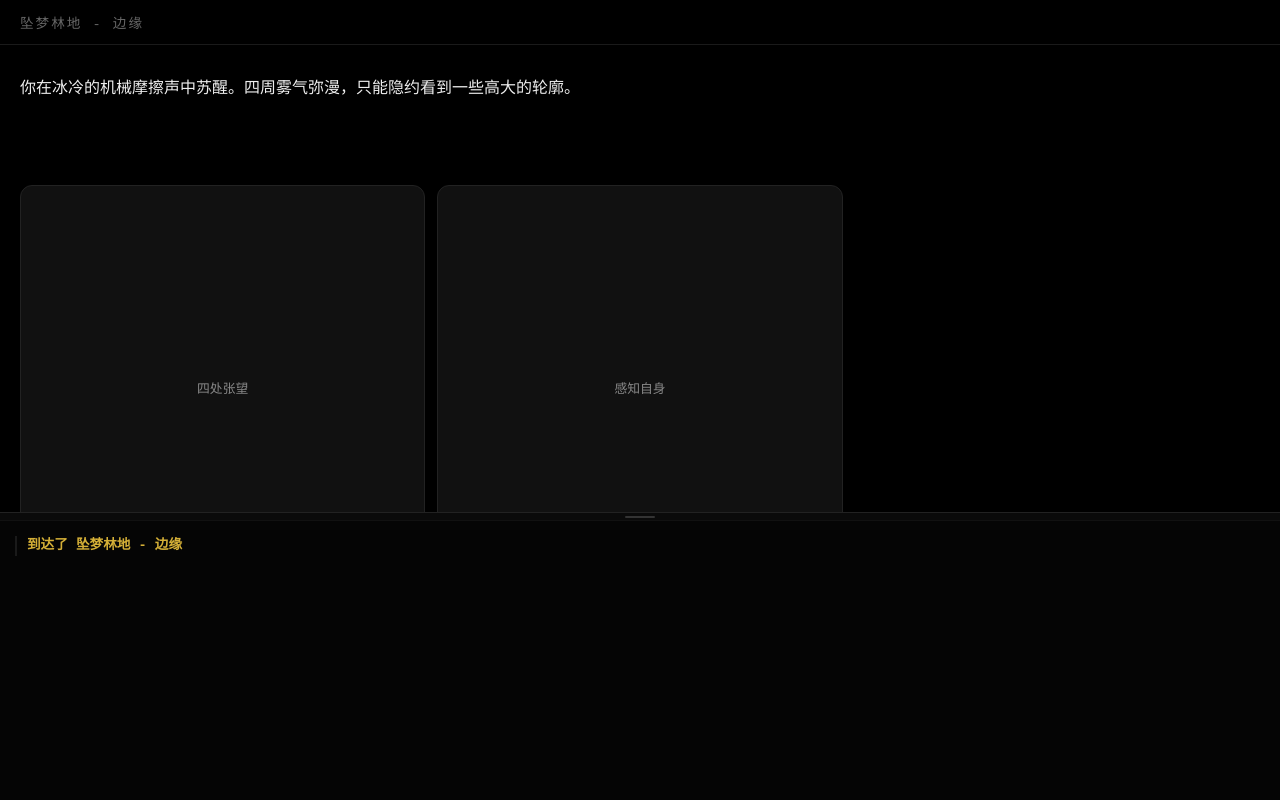
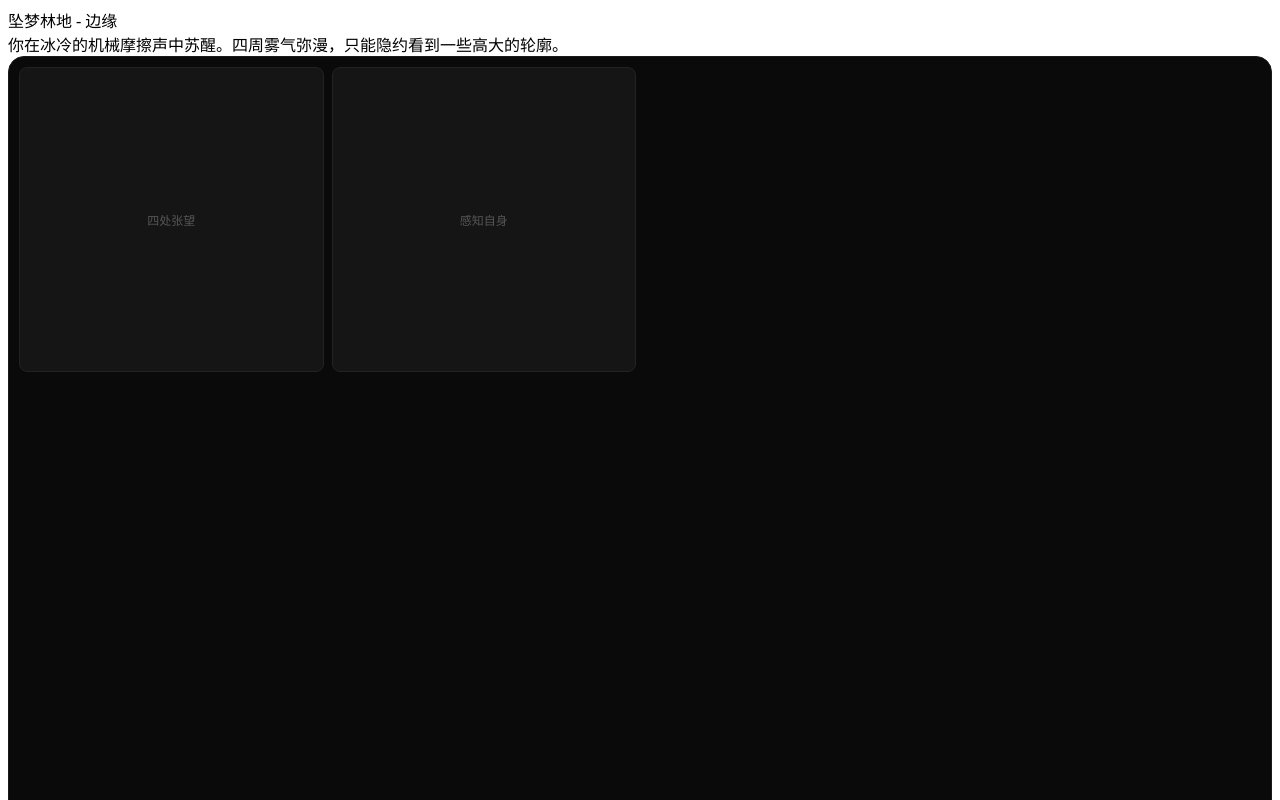
Before and after one commit to Motokano/SextingReborn, a plain HTML site: page index.html in a window 1280 px wide. Shown: the top 800 px of the page. Drawn offline with Linux system fonts and the light colour scheme.

Commit message:
Update style.css

```diff
--- a/style.css
+++ b/style.css
@@ -1,42 +1,33 @@
-* { margin: 0; padding: 0; box-sizing: border-box; -webkit-tap-highlight-color: transparent; }
-body { background: #000; color: #ccc; font-family: "PingFang SC", "Microsoft YaHei", monospace; height: 100vh; overflow: hidden; }
-
-#game-app { display: flex; flex-direction: column; height: 100vh; }
-
-#status-bar { height: 45px; border-bottom: 1px solid #1a1a1a; display: flex; align-items: center; padding: 0 20px; font-size: 0.85rem; color: #666; letter-spacing: 2px; }
-
-/* 交互区 */
-#interaction-stage { flex: 1; display: flex; flex-direction: column; padding: 30px 20px; overflow-y: auto; }
-
-#scene-desc { min-height: 80px; margin-bottom: 30px; line-height: 1.8; font-size: 1rem; color: #eee; transition: all 0.5s; }
-
-/* 砖块布局 */
-.action-grid { display: grid; grid-template-columns: repeat(3, 1fr); gap: 12px; }
+/* 修改 grid 布局为严格的 4x4 */
+.action-grid {
+    display: grid;
+    grid-template-columns: repeat(4, 1fr); /* 4列 */
+    grid-template-rows: repeat(4, 1fr);    /* 4行 */
+    gap: 8px; /* 间距更紧凑 */
+    padding: 10px;
+    background: #0a0a0a;
+    border-radius: 16px;
+    border: 1px solid #1a1a1a;
+}
 
 .action-btn {
     aspect-ratio: 1 / 1;
-    background: #111;
+    border-radius: 8px; /* 稍微圆润 */
+    font-size: 0.75rem; /* 字体缩小以适应方块 */
+    flex-direction: column; /* 图标和文字上下排布 */
+    background: #151515;
     border: 1px solid #222;
-    border-radius: 12px;
-    color: #888;
-    font-size: 0.8rem;
-    cursor: pointer;
-    transition: all 0.2s;
-    display: flex;
-    align-items: center;
-    justify-content: center;
-    text-align: center;
-    padding: 10px;
+    color: #555;
 }
-.action-btn:hover { border-color: #d4af37; color: #fff; background: #1a1a1a; }
-.action-btn:active { transform: scale(0.95); background: #d4af37; color: #000; }
 
-/* 日志区 */
-#log-resizer { height: 8px; background: #0a0a0a; cursor: ns-resize; border-top: 1px solid #222; position: relative; }
-#log-resizer::after { content: ''; position: absolute; left: 50%; top: 50%; transform: translate(-50%, -50%); width: 30px; height: 2px; background: #333; border-radius: 2px; }
+/* 不同类型的方块颜色区分（可选，保持简洁可以用同色） */
+.type-npc { color: #d4af37; border-color: #443a1e; }
+.type-item { color: #5cacee; border-color: #1e3a4e; }
+.type-exit { color: #66cc66; border-color: #224422; }
+.type-empty { opacity: 0.2; cursor: default; }
 
-#log-console { height: 35%; background: #050505; overflow-y: auto; padding: 15px; border-top: 1px solid #111; }
-.log-entry { margin-bottom: 12px; font-size: 0.85rem; line-height: 1.5; color: #777; border-left: 2px solid #1a1a1a; padding-left: 10px; animation: slideIn 0.3s ease-out; }
-.system-msg { color: #d4af37; font-weight: bold; }
-
-@keyframes slideIn { from { opacity: 0; transform: translateX(-5px); } to { opacity: 1; transform: translateX(0); } }
+.action-btn:not(.type-empty):hover {
+    border-color: #fff;
+    color: #fff;
+    transform: translateY(-2px);
+}
```
